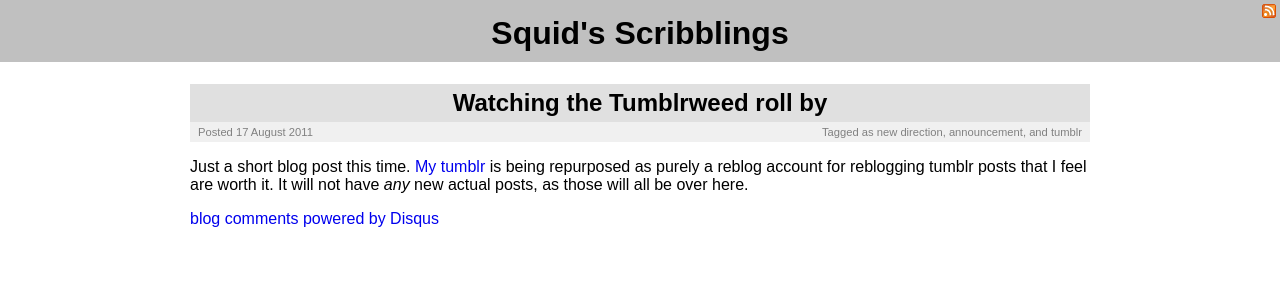
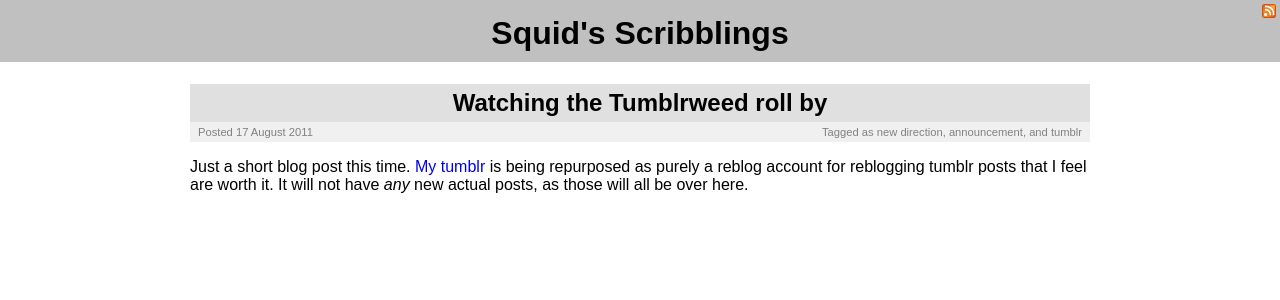
Before and after one commit to jesskay/psquid.net, a Jekyll site: the page built from _posts/2011-08-17-watching-the-tumblrweed-roll-by.markdown, in a window 1280 px wide. Shown: the top 300 px of the page. Built offline with Jekyll 4.4.1, drawn with Linux system fonts in a browser that asks for light colours; comment, search, counter and statistics services are not loaded.

Commit message:
Remove disqus. I only tend to get responses via my cross-posts to Fragdev/G+ anyway.

```diff
--- a/_layouts/post.html
+++ b/_layouts/post.html
@@ -8,19 +8,5 @@
                 </section>
             </header>
             {{ content }}
-            <section id="comments">
-                <div id="disqus_thread"></div>
-                <script type="text/javascript">
-                var disqus_shortname = 'psquid';
-
-                (function() {
-                  var dsq = document.createElement('script'); dsq.type = 'text/javascript'; dsq.async = true;
-                  dsq.src = 'http://' + disqus_shortname + '.disqus.com/embed.js';
-                  (document.getElementsByTagName('head')[0] || document.getElementsByTagName('body')[0]).appendChild(dsq);
-                })();
-                </script>
-                <noscript>Please enable JavaScript to view the <a href="http://disqus.com/?ref_noscript">comments powered by Disqus.</a></noscript>
-                <a href="http://disqus.com" class="dsq-brlink">blog comments powered by <span class="logo-disqus">Disqus</span></a>
-            </section>
         </article>
 {% include footer.html %}
```
